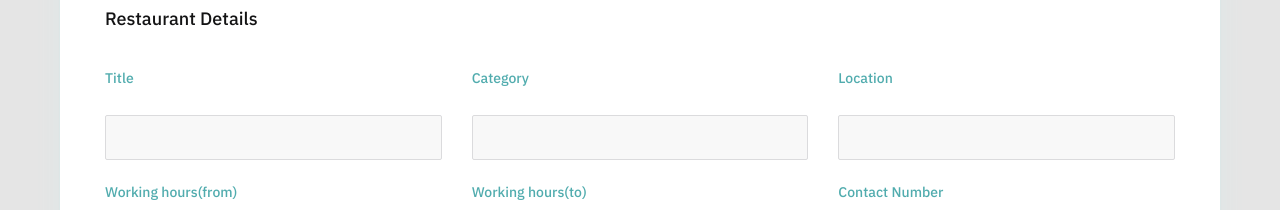
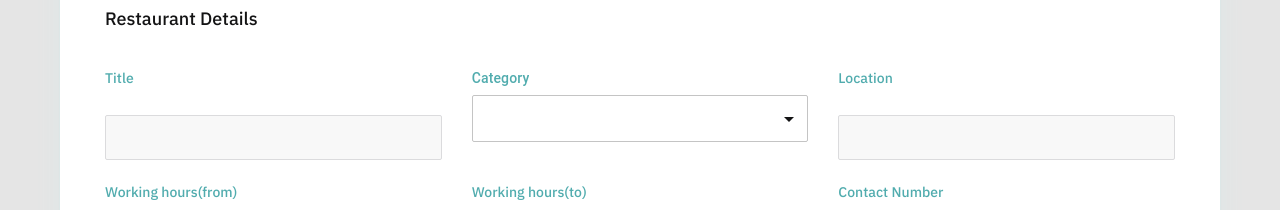
Before and after one commit to Food-Delivery-GO-LAB/restaurant-assistent, a React (Create React App) app: page / in a window 1280 px wide. Shown: the part 129-339 px from the top of the page. Built offline with nearby package versions, Linux system fonts and the light colour scheme.

Commit message:
created reusable select component

```diff
--- a/src/components/select/select.tsx
+++ b/src/components/select/select.tsx
@@ -3,22 +3,31 @@ import InputLabel from '@mui/material/InputLabel';
 import MenuItem from '@mui/material/MenuItem';
 import FormControl from '@mui/material/FormControl';
 import styled from 'styled-components';
-import MuiSelect, { SelectChangeEvent } from '@mui/material/Select';
+import MuiSelect, {
+  SelectChangeEvent,
+  SelectProps,
+} from '@mui/material/Select';
 import { FormHelperText } from '@mui/material';
 import { colors } from '../../styles/variables';
 import InputWrapper from '../wrappers/input-wrapper';
 
 const StyledLabel = styled(InputLabel)`
+  && {
     font-size: 14px;
     font-weight: 500;
     color: ${colors.green};
+    margin-bottom: 8px;
+    line-height: 17px;
+    width: max-content;
 
     &.Mui-focused {
       color: ${colors.green};
     }
+  }
 `;
 
 const StyledSelect = styled(MuiSelect)`
+  && {
     color: ${(props) => props.theme.text.black};
 
     svg,
@@ -33,6 +42,7 @@ const StyledSelect = styled(MuiSelect)`
     .MuiPaper-root.MuiPaper-elevation {
       background-color: ${colors.white_lighter} !important;
       color: ${colors.dark};
+    }
   }
 `;
 
@@ -55,11 +65,6 @@ const StyledInputWrapper = styled(InputWrapper)`
     }
   }
 
-  fieldset {
-    background-color: ${(props) => props.theme.bg.light};
-    border: 1px solid ${colors.grey_dark};
-  }
-
   #demo-customized-select {
     padding: 12px 16px;
   }
@@ -75,13 +80,10 @@ const StyledErrorText = styled(FormHelperText)`
   }
 `;
 
-interface Props {
+interface Props extends SelectProps {
   errorMsg?: string;
   label?: string;
-  value: string;
-  required?: boolean;
-  onChange: (event: SelectChangeEvent<unknown>) => void;
-  options: { value: string; name: string }[];
+  options: { value: string | number; name: string }[];
 }
 
 const Select: React.FC<Props> = ({
@@ -91,18 +93,17 @@ const Select: React.FC<Props> = ({
   required,
   onChange,
   options,
+  ...otherProps
 }) => (
   <StyledInputWrapper>
-    <FormControl error={!!errorMsg} required={required}>
-      <StyledLabel variant="filled" id="demo-customized-select-label">
-        {label}
-      </StyledLabel>
+    <StyledLabel id="demo-customized-select-label">{label}</StyledLabel>
+    <FormControl error={!!errorMsg} required={required} fullWidth>
       <StyledSelect
         labelId="demo-customized-select-label"
         id="demo-customized-select"
         value={value}
         onChange={onChange}
-        variant="outlined"
+        {...otherProps}
       >
         {options.map((item) => (
           <MenuItem key={item.value} value={item.value}>
--- a/src/pages/app/add-restaurant/adding-restaurant.tsx
+++ b/src/pages/app/add-restaurant/adding-restaurant.tsx
@@ -57,12 +57,13 @@ const AddingRestaurant = () => {
   const [value, setValue] = React.useState('');
   const handleChange = (event: SelectChangeEvent<unknown>) => {
     setValue(event.target.value as string);
-    console.log(value);
+    console.log(event.target.value);
   };
   const options = [
-    { value: 'ten', name: 'Ten' },
-    { value: 'two', name: 'Two' },
-    { value: 'five', name: 'Five' },
+    { value: 'asian', name: 'Asian' },
+    { value: 'burgers', name: 'Burgers' },
+    { value: 'pizza', name: 'Pizza' },
+    { value: 'lunch', name: 'Lunch' },
   ];
 
   return (
@@ -81,17 +82,14 @@ const AddingRestaurant = () => {
               error={errors.title?.message}
               label="Title"
             />
-            <Input
+            <Select
               {...register('category')}
-              error={errors.category?.message}
+              errorMsg={errors.category?.message}
               label="Category"
+              onChange={handleChange}
+              value={value}
+              options={options}
             />
-            {/* <Select
-              label="Category"
-              value={value}
-              onChange={handleChange}
-              options={options}
-            /> */}
             <Input
               {...register('location')}
               error={errors.location?.message}
```
Lines whose indentation alone changed are shown as unchanged.
